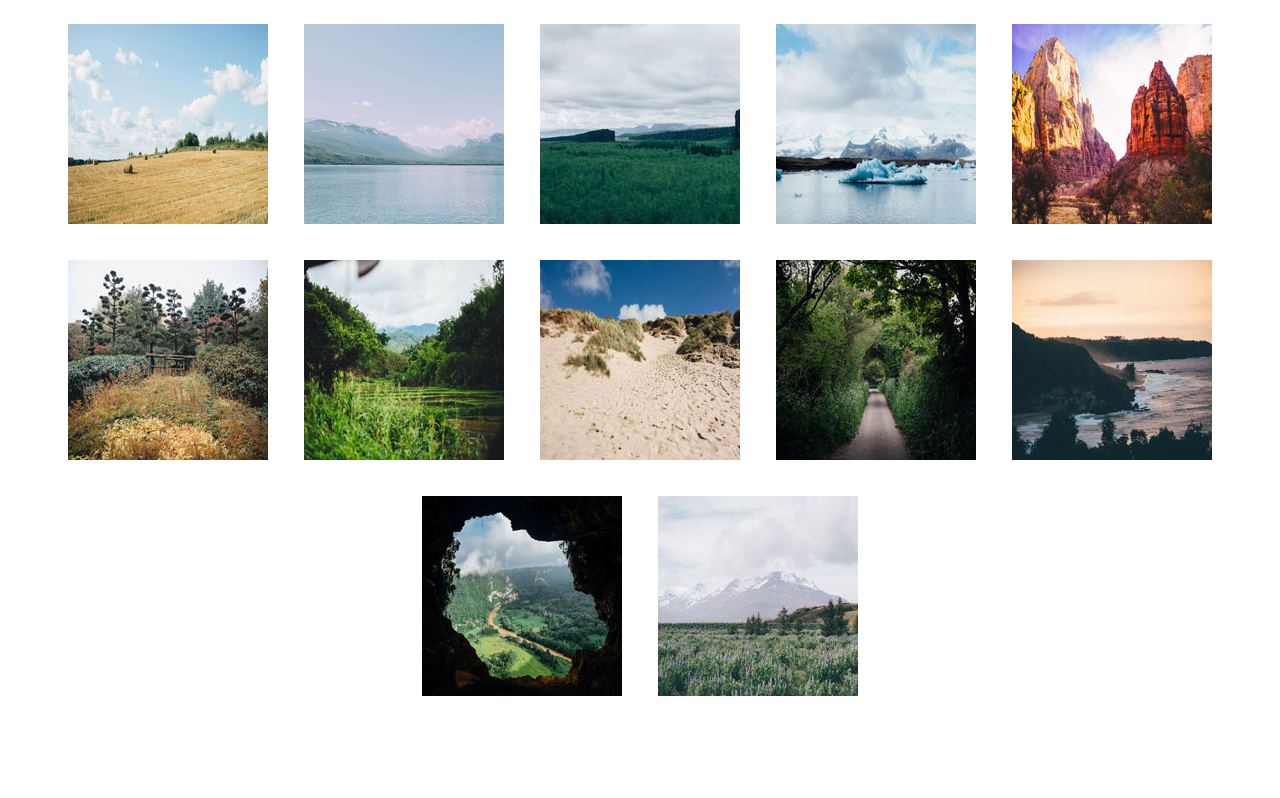
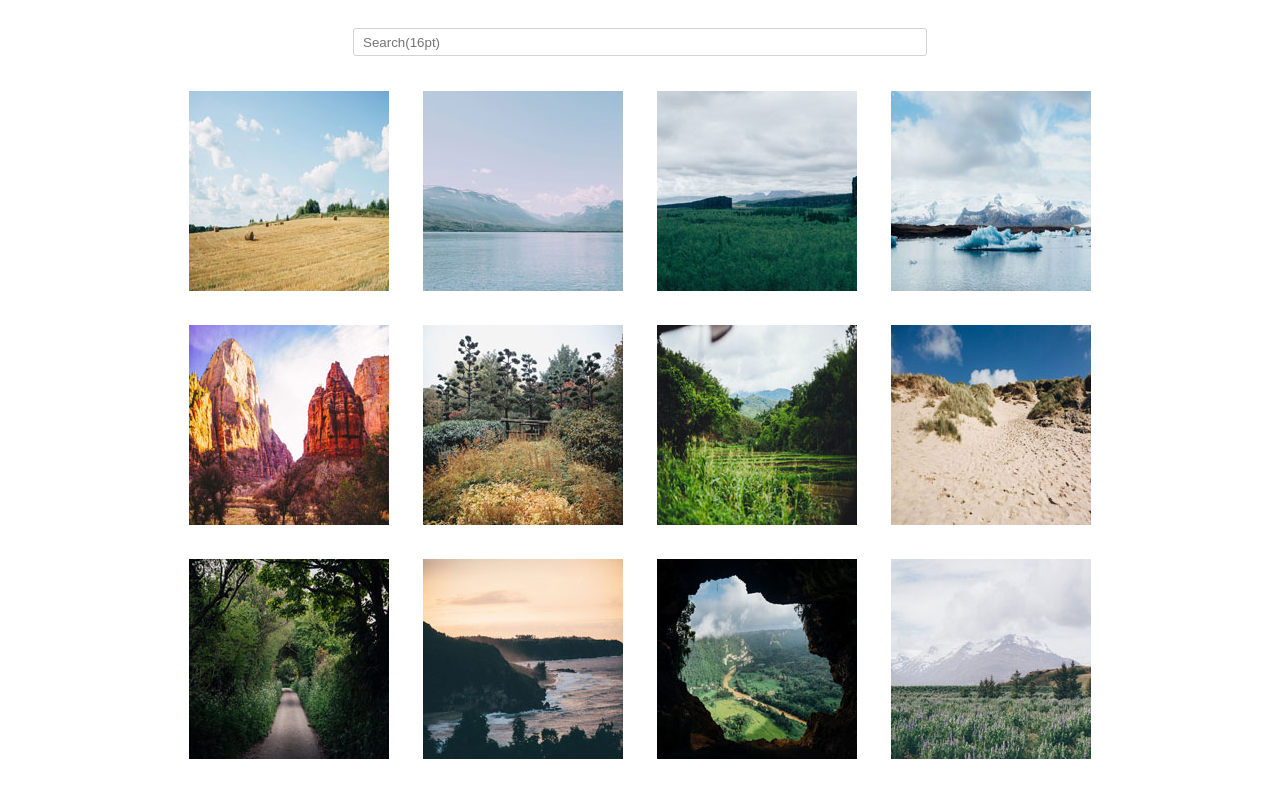
Before and after one commit to AnthonyJRay/TechDegree_Project-5, a plain HTML site: page index.html in a window 1280 px wide. Drawn offline with nearby package versions, Linux system fonts and the light colour scheme.

Commit message:
Added styles and caption
Added some basic styling and captions to photos. Working on functionality of search bar.

```diff
--- a/index.html
+++ b/index.html
@@ -5,24 +5,64 @@
     <meta name="viewport" content="width=device-width, initial-scale=1.0">
     <meta http-equiv="X-UA-Compatible" content="ie=edge">
     <title>Interactive Photo Gallery</title>
+    <link href="node_modules/lightbox2/dist/css/lightbox.min.css" rel="stylesheet">
     <link rel='stylesheet' href="css/style.css">
 </head>
 
 <body>
+    <div class="search-bar">
+    <input id="myInput" type="text" placeholder="  Search(16pt)">
+    </div>
 
     <div class='wrapper'>
-        <img src="photos/thumbnails/01.jpg" alt="">
-        <img src="photos/thumbnails/02.jpg" alt="">
-        <img src="photos/thumbnails/03.jpg" alt="">
-        <img src="photos/thumbnails/04.jpg" alt="">
-        <img src="photos/thumbnails/05.jpg" alt="">
-        <img src="photos/thumbnails/06.jpg" alt="">
-        <img src="photos/thumbnails/07.jpg" alt="">
-        <img src="photos/thumbnails/08.jpg" alt="">
-        <img src="photos/thumbnails/09.jpg" alt="">
-        <img src="photos/thumbnails/10.jpg" alt="">
-        <img src="photos/thumbnails/11.jpg" alt="">
-        <img src="photos/thumbnails/12.jpg" alt="">
+
+            <a class="example-image-link" href="photos/01.jpg" data-lightbox="example-set" data-title="
+            Hay Bales - I love hay bales. Took this snap on a drive through the countryside past some straw fields.">
+                <img class="example-image" src="photos/thumbnails/01.jpg" alt=""/></a>
+
+            <a class="example-image-link" href="photos/02.jpg" data-lightbox="example-set" data-title="
+            Lake - The lake was so calm today. We had a great view of the snow on the mountains from here.">
+                <img class="example-image" src="photos/thumbnails/02.jpg" alt=""/></a>
+
+            <a class="example-image-link" href="photos/03.jpg" data-lightbox="example-set" data-title="
+            Canyon - I hiked to the top of the mountain and got this picture of the canyon and trees below.">
+                <img class="example-image" src="photos/thumbnails/03.jpg" alt=""/></a>
+
+            <a class="example-image-link" href="photos/04.jpg" data-lightbox="example-set" data-title="
+            Iceberg - It was amazing to see an iceberg up close, it was so cold but didn’t snow today.">
+                <img class="example-image" src="photos/thumbnails/04.jpg" alt=""/></a>
+
+            <a class="example-image-link" href="photos/05.jpg" data-lightbox="example-set" data-title="
+            Desert - The red cliffs were beautiful. It was really hot in the desert but we did a lot of walking through the canyons.">
+                <img class="example-image" src="photos/thumbnails/05.jpg" alt=""/></a>
+
+            <a class="example-image-link" href="photos/06.jpg" data-lightbox="example-set" data-title="
+            Fall - Fall is coming, I love when the leaves on the trees start to change color.">
+                <img class="example-image" src="photos/thumbnails/06.jpg" alt=""/></a>
+
+            <a class="example-image-link" href="photos/07.jpg" data-lightbox="example-set" data-title="
+            Plantation - I drove past this plantation yesterday, everything is so green!">
+                <img class="example-image" src="photos/thumbnails/07.jpg" alt=""/></a>
+
+            <a class="example-image-link" href="photos/08.jpg" data-lightbox="example-set" data-title="
+            Dunes - My summer vacation to the Oregon Coast. I love the sandy dunes!">
+                <img class="example-image" src="photos/thumbnails/08.jpg" alt=""/></a>
+
+            <a class="example-image-link" href="photos/09.jpg" data-lightbox="example-set" data-title="
+            Countryside - We enjoyed a quiet stroll down this countryside lane.">
+                <img class="example-image" src="photos/thumbnails/09.jpg" alt=""/></a>
+
+            <a class="example-image-link" href="photos/10.jpg" data-lightbox="example-set" data-title="
+            Sunset at the coast! The sky turned a lovely shade of orange.">
+                <img class="example-image" src="photos/thumbnails/10.jpg" alt=""/></a>
+
+            <a class="example-image-link" href="photos/11.jpg" data-lightbox="example-set" data-title="
+            Cave - I did a tour of a cave today and the view of the landscape below was breathtaking.">
+                <img class="example-image" src="photos/thumbnails/11.jpg" alt=""/></a>
+
+            <a class="example-image-link" href="photos/12.jpg" data-lightbox="example-set" data-title="
+            Bluebells - I walked through this meadow of bluebells and got a good view of the snow on the mountain before the fog came in.">
+                <img class="example-image" src="photos/thumbnails/12.jpg" alt=""/></a>
     </div>
 
 
@@ -32,7 +72,7 @@
 
 
 
-
+    <script src="node_modules/lightbox2/dist/js/lightbox-plus-jquery.min.js"></script>
     <script href='js/main.js'></script>
 </body>
 </html>
--- a/js/main.js
+++ b/js/main.js
@@ -0,0 +1,8 @@
+$(document).ready(function(){
+    $("#myInput").on("keyup", function() {
+      let value = $(this).val().toLowerCase();
+      $(".example-image-link").filter(function() {
+        $(this).toggle($(this).text().toLowerCase().indexOf(value) > -1)
+      });
+    });
+  });
--- a/sass/style.scss
+++ b/sass/style.scss
@@ -1,7 +1,25 @@
 .wrapper {
-    text-align: center;
+  text-align: center;
+  margin: auto;
+  max-width: 90%;
 }
 
-img {
-    margin: 1rem;
+.example-image {
+    margin: 15px;
+    max-width: 20%;
 }
+
+.search-bar {
+  text-align: center;
+  max-width: 50%;
+  margin: auto;
+}
+
+input {
+    width: 90%;
+    height: 24px;
+    border-radius: 3px;
+    border: 1px lightgrey solid;
+    margin: 20px 0 20px 0;
+
+}
```
Also changed, not shown: css/style.css, package-lock.json (added), 1 other file.
